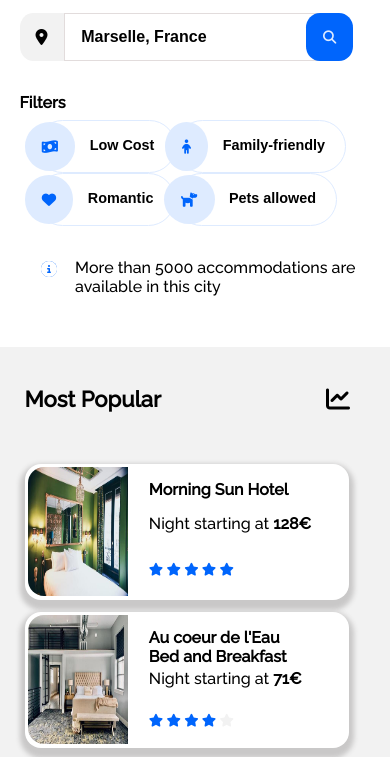
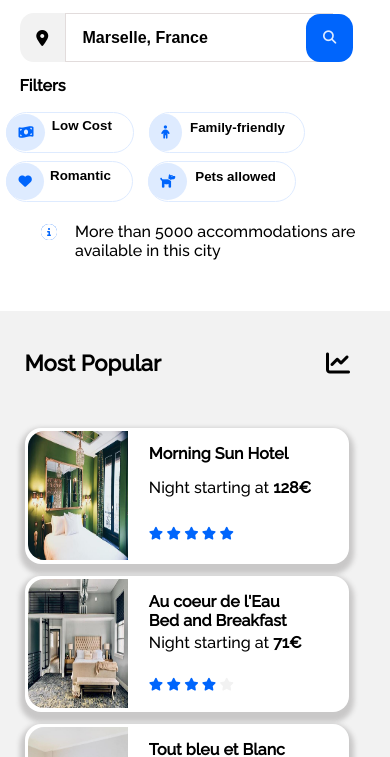
Before and after one commit to CristinaPicazo/ReserviaRessources, a plain HTML site: page index.html in a window 390 px wide. Shown: the part 216-973 px from the top of the page. Drawn offline with Linux system fonts and the light colour scheme.

Commit message:
mobile em

```diff
--- a/css/style.css
+++ b/css/style.css
@@ -69,7 +69,7 @@ header a{
 
 .two{
     flex: 1 1 50%;
-    max-width: 100%;
+    max-width: 112%;
     margin: 0 -24%;
 }
 
@@ -133,7 +133,7 @@ header a{
     border-top-left-radius: 30%;
     border-bottom-left-radius: 30%;
     background-color:#F2F2F2;
-    padding: 1em;
+    padding: 5%;
     align-self: center;
 }
 
@@ -170,32 +170,30 @@ header a{
 
 /* Filters */
 .filtersMenu{
-    max-width: 100%;
+    max-width: 94%;
 }
 
 .filtersMenu h2{
     font-weight: bold;
-    margin: 2em 0 -0.5em 0em;
 }
 
 .filtersButtons{
     display: flex;
     flex: 1;
-    flex-flow: row wrap;
-    padding: 1em;
+    flex-flow: wrap;
     white-space: nowrap;
-    margin: auto;
+    margin: 0 -6%;
     font-weight: bold;
 }
 
 .buttons{
     display: flex;
-    /* margin: 0.2em 0.1em; */
-    border-radius: 3em;
+    border-radius: 26px;
     border: 1px solid #DEEBFF;
     background-color: white;
-    font-size: 0.9em;
     font-weight: bolder;
+    padding-right: 7%;
+    margin: 1% 2%;
 }
 
 .filtersMenu button:hover {
@@ -206,17 +204,31 @@ header a{
     flex: 1 1 20%;
     border-radius: 50%;
     color: #0065FC;
-    padding: 1.2em;
+    padding: 12px;
     position: relative;
-    margin: 0 0 0 -18px;
+    margin: 0 0 0 -7px;
     background-color: #DEEBFF;
 }
 
 .filterText{
-    padding-top: 1em;
-    padding-left: 1em;
-    padding-right: 1em;
+    padding: 5% 7%;
 }
+
+/* .low{
+    order: 0;
+}
+
+.romantic{
+    order: 1;
+}
+
+.family{
+    order: 2;
+}
+
+.pets{
+    order: 3;
+} */
 
 
 /* Info */
@@ -246,7 +258,7 @@ header a{
     display: flex;
     flex-direction: column;
     margin: -1em;
-    width: 450px;
+    /* width: 450px; */
 }
 
 .popularSection {
--- a/index.html
+++ b/index.html
@@ -72,19 +72,19 @@
                     <div class="filtersButtons">
                         <button class="buttons">
                             <i class="filtersButtonsIcon fas fa-money-bill-wave"></i>
-                            <span class="filterText">Low Cost</span>
+                            <span class="filterText low">Low Cost</span>
                         </button>
                         <button class="buttons">
                             <i class="filtersButtonsIcon fas fa-child"></i>
-                            <span class="filterText">Family-friendly</span>
+                            <span class="filterText family">Family-friendly</span>
                         </button>
                         <button class="buttons">
                             <i class="filtersButtonsIcon fas fa-heart"></i>
-                            <span class="filterText"> Romantic</span>
+                            <span class="filterText romantic"> Romantic</span>
                         </button>
                         <button class="buttons">
                             <i class="filtersButtonsIcon fas fa-dog"></i>
-                            <span class="filterText"> Pets allowed</span>
+                            <span class="filterText pets"> Pets allowed</span>
                         </button>
                     </div><!-- Close  filtersButtons-->
                 </div><!-- Close  filtersMenu-->
```
